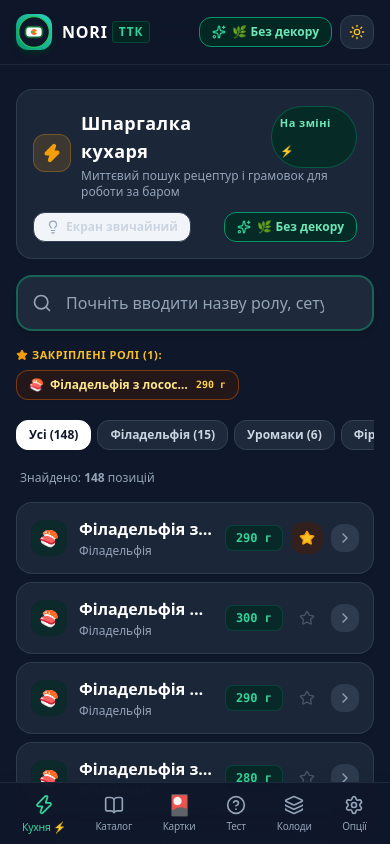
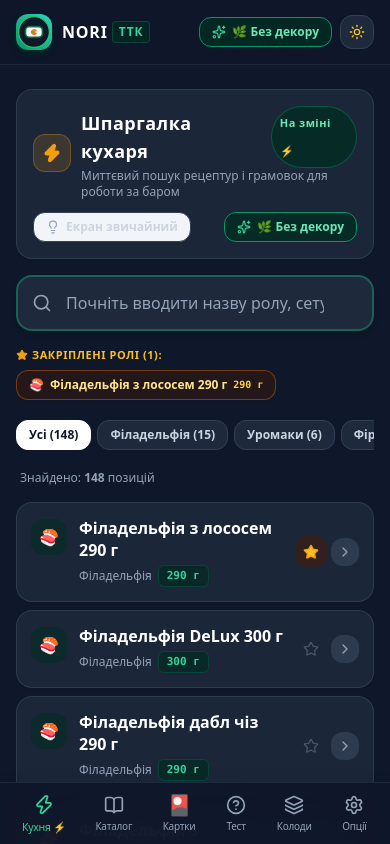
Before and after one commit to mr-diko/nori-ttk-trainer, a React (Vite) app: page / in a window 390 px wide. Both pictures are taken after a click on the button 307 px from the left and 465 px from the top of the page. Shown: the top 844 px of the page. Built offline with nearby package versions, Linux system fonts and the light colour scheme.

Commit message:
fix: eliminate mobile title truncation in KitchenView and relocate weight badge

```diff
--- a/src/components/Kitchen/KitchenView.tsx
+++ b/src/components/Kitchen/KitchenView.tsx
@@ -190,7 +190,7 @@ export const KitchenView: React.FC = () => {
                     className="flex-shrink-0 flex items-center gap-1.5 px-3 py-1.5 rounded-xl bg-amber-50 hover:bg-amber-100 dark:bg-amber-950/40 dark:hover:bg-amber-900/60 border border-amber-300/80 dark:border-amber-700/60 text-xs font-semibold text-amber-950 dark:text-amber-200 shadow-sm active:scale-95 transition-all"
                   >
                     <span>🍣</span>
-                    <span className="truncate max-w-[140px]">{item.name}</span>
+                    <span className="whitespace-nowrap">{item.name}</span>
                     <span className="text-[10px] text-amber-700 dark:text-amber-300 font-mono">
                       {'totalWeight' in item ? item.totalWeight : ''}
                     </span>
@@ -215,7 +215,7 @@ export const KitchenView: React.FC = () => {
                     onClick={() => handleSelectItem(item)}
                     className="flex-shrink-0 flex items-center gap-1.5 px-3 py-1.5 rounded-xl bg-slate-100 hover:bg-slate-200 dark:bg-slate-800 dark:hover:bg-slate-750 border border-slate-200 dark:border-slate-700 text-xs font-medium text-slate-800 dark:text-slate-200 shadow-sm active:scale-95 transition-all"
                   >
-                    <span className="truncate max-w-[130px]">{item.name}</span>
+                    <span className="whitespace-nowrap">{item.name}</span>
                   </button>
                 ))}
               </div>
@@ -292,8 +292,8 @@ export const KitchenView: React.FC = () => {
                 className="group flex items-center justify-between p-3.5 sm:p-4 rounded-2xl bg-white dark:bg-slate-800/90 border border-slate-200 dark:border-slate-700/80 hover:border-emerald-500/60 dark:hover:border-emerald-500/60 shadow-sm hover:shadow-md transition-all cursor-pointer select-none active:scale-[0.99]"
               >
                 {/* Left: icon & title */}
-                <div className="flex items-center gap-3 min-w-0 flex-1 mr-3">
-                  <div className={`w-9 h-9 rounded-xl flex items-center justify-center flex-shrink-0 ${
+                <div className="flex items-start gap-3 min-w-0 flex-1 mr-2">
+                  <div className={`w-9 h-9 rounded-xl flex items-center justify-center flex-shrink-0 mt-0.5 ${
                     isSet
                       ? 'bg-purple-100 dark:bg-purple-950/60 text-purple-700 dark:text-purple-300'
                       : isPrep
@@ -303,32 +303,31 @@ export const KitchenView: React.FC = () => {
                     {isSet ? <Package className="w-5 h-5" /> : isPrep ? <Utensils className="w-5 h-5" /> : <span>🍣</span>}
                   </div>
 
-                  <div className="min-w-0">
-                    <h3 className="text-base font-bold text-slate-900 dark:text-white truncate group-hover:text-emerald-600 dark:group-hover:text-emerald-400 transition-colors">
+                  <div className="min-w-0 flex-1">
+                    <h3 className="text-base font-bold text-slate-900 dark:text-white break-words leading-snug group-hover:text-emerald-600 dark:group-hover:text-emerald-400 transition-colors">
                       {item.name}
                     </h3>
-                    <div className="flex items-center gap-2 text-xs text-slate-500 dark:text-slate-400 mt-0.5">
-                      <span>{item.category}</span>
+                    <div className="flex flex-wrap items-center gap-1.5 text-xs text-slate-500 dark:text-slate-400 mt-1">
+                      <span className="font-medium">{item.category}</span>
+                      {'totalWeight' in item && item.totalWeight && (
+                        <span className="text-[11px] font-black px-2 py-0.5 rounded-md bg-emerald-50 dark:bg-emerald-950/70 text-emerald-700 dark:text-emerald-400 border border-emerald-200 dark:border-emerald-800/50 font-mono">
+                          {item.totalWeight}
+                        </span>
+                      )}
+                      {'outputWeight' in item && item.outputWeight && (
+                        <span className="text-[11px] font-bold px-2 py-0.5 rounded-md bg-amber-50 dark:bg-amber-950/60 text-amber-700 dark:text-amber-300 border border-amber-200 dark:border-amber-800/50 font-mono">
+                          {item.outputWeight}
+                        </span>
+                      )}
                       {'pieces' in item && item.pieces && (
-                        <span>• {item.pieces}</span>
+                        <span className="font-medium text-slate-400 dark:text-slate-500">• {item.pieces}</span>
                       )}
                     </div>
                   </div>
                 </div>
 
-                {/* Right: weight, pin button, open indicator */}
-                <div className="flex items-center gap-2 flex-shrink-0">
-                  {'totalWeight' in item && item.totalWeight && (
-                    <span className="text-xs font-black px-2.5 py-1 rounded-lg bg-emerald-50 dark:bg-emerald-950/70 text-emerald-700 dark:text-emerald-400 border border-emerald-200 dark:border-emerald-800/50 font-mono">
-                      {item.totalWeight}
-                    </span>
-                  )}
-                  {'outputWeight' in item && item.outputWeight && (
-                    <span className="text-xs font-bold px-2 py-1 rounded-lg bg-amber-50 dark:bg-amber-950/60 text-amber-700 dark:text-amber-300 font-mono">
-                      {item.outputWeight}
-                    </span>
-                  )}
-
+                {/* Right: pin button, open indicator */}
+                <div className="flex items-center gap-1 sm:gap-2 flex-shrink-0 self-center">
                   {/* Pin toggle button */}
                   <button
                     type="button"
@@ -336,7 +335,7 @@ export const KitchenView: React.FC = () => {
                       e.stopPropagation();
                       togglePinnedDish(item.id);
                     }}
-                    className={`p-2 rounded-xl transition-all ${
+                    className={`p-2 sm:p-2.5 rounded-xl transition-all ${
                       isPinned
                         ? 'text-amber-500 bg-amber-50 dark:bg-amber-950/50'
                         : 'text-slate-300 dark:text-slate-600 hover:text-amber-500'
```
